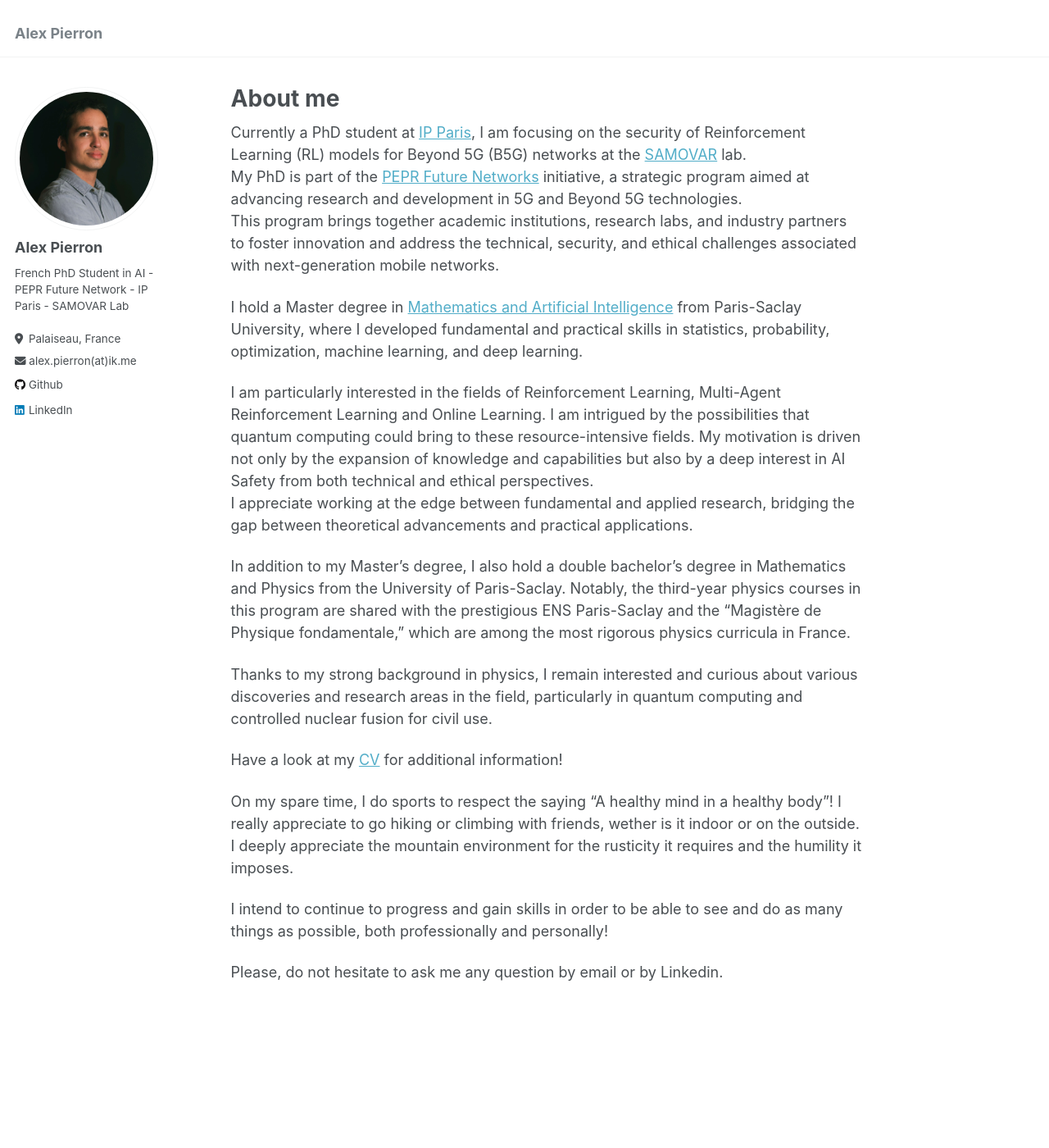
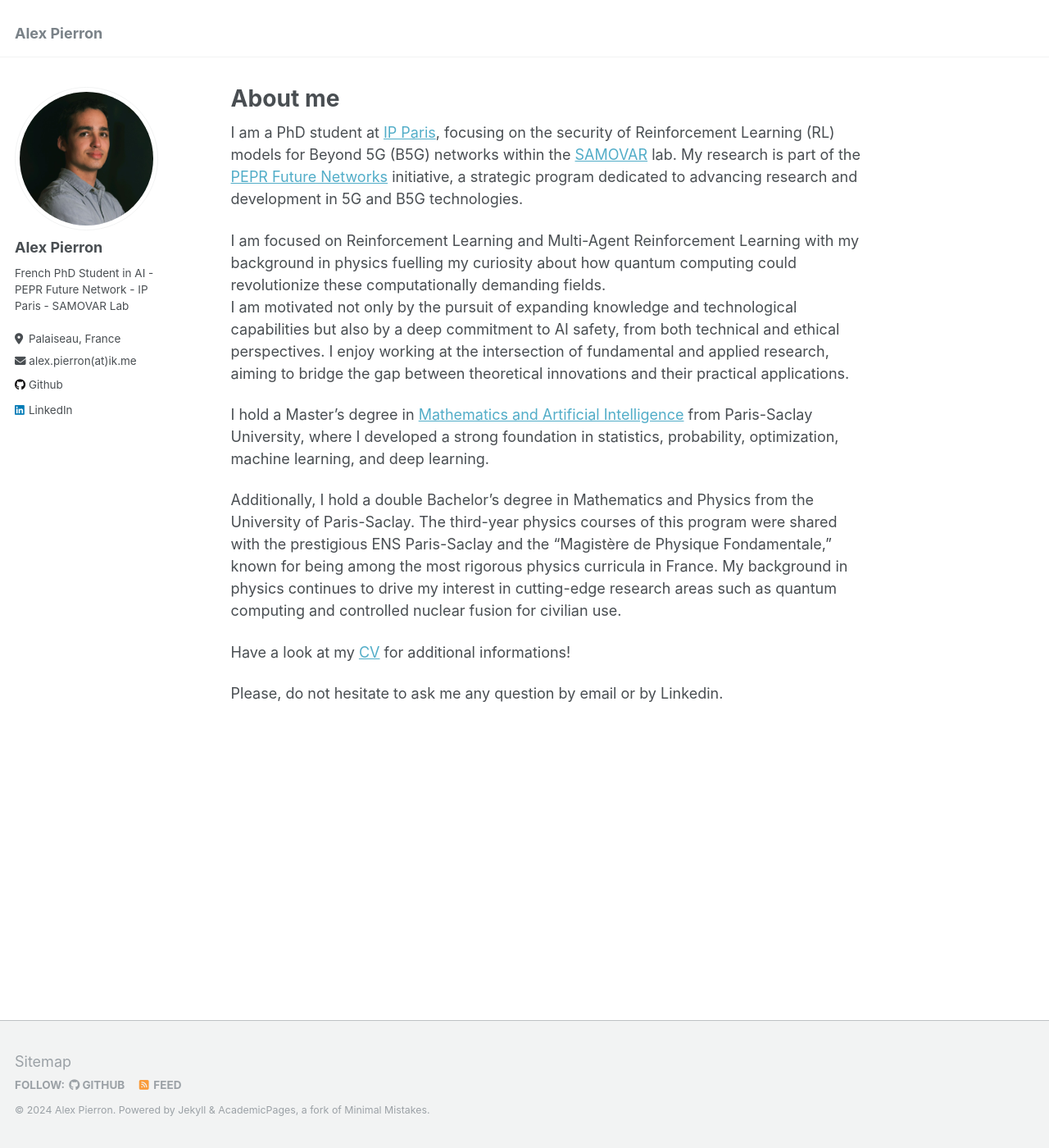
Before and after one commit to alex-pierron/alex-pierron.github.io, a Jekyll site: the page built from _pages/about.md, in a window 1280 px wide and 1400 px high. Shown: the whole window at 82% size. Built offline with Jekyll 4.4.1, drawn with Linux system fonts in a browser that asks for light colours.

Commit message:
Update about.md: Refine educational background and research focus

```diff
--- a/_pages/about.md
+++ b/_pages/about.md
@@ -8,25 +8,16 @@ redirect_from:
   - /about.html
 ---
 
-Currently a PhD student at [IP Paris](https://www.ip-paris.fr/en), I am focusing on the security of Reinforcement Learning (RL) models for Beyond 5G (B5G) networks at the [SAMOVAR](https://samovar.telecom-sudparis.eu/index.php/en/accueil-2/) lab.
-My PhD is part of the [PEPR Future Networks](https://pepr-futurenetworks.fr/en/the-pepr/) initiative, a strategic program aimed at advancing research and development in 5G and Beyond 5G technologies.
-This program brings together academic institutions, research labs, and industry partners to foster innovation and address the technical, security, and ethical challenges associated with next-generation mobile networks.
+I am a PhD student at [IP Paris](https://www.ip-paris.fr/en), focusing on the security of Reinforcement Learning (RL) models for Beyond 5G (B5G) networks within the [SAMOVAR](https://samovar.telecom-sudparis.eu/index.php/en/accueil-2/) lab. My research is part of the [PEPR Future Networks](https://pepr-futurenetworks.fr/en/the-pepr/) initiative, a strategic program dedicated to advancing research and development in 5G and B5G technologies.
 
-I hold a Master degree in [Mathematics and Artificial Intelligence](https://www.imo.universite-paris-saclay.fr/fr/etudiants/masters/mathematiques-et-applications/m2/m2-mathematique-et-intelligence-artificielle/) from Paris-Saclay University, where I developed fundamental and practical skills in statistics, probability, optimization, machine learning, and deep learning.
+I am focused on Reinforcement Learning and Multi-Agent Reinforcement Learning with my background in physics fuelling my curiosity about how quantum computing could revolutionize these computationally demanding fields.
+I am motivated not only by the pursuit of expanding knowledge and technological capabilities but also by a deep commitment to AI safety, from both technical and ethical perspectives. I enjoy working at the intersection of fundamental and applied research, aiming to bridge the gap between theoretical innovations and their practical applications.
 
-I am particularly interested in the fields of Reinforcement Learning, Multi-Agent Reinforcement Learning and Online Learning. I am intrigued by the possibilities that quantum computing could bring to these resource-intensive fields. My motivation is driven not only by the expansion of knowledge and capabilities but also by a deep interest in AI Safety from both technical and ethical perspectives.
-I appreciate working at the edge between fundamental and applied research, bridging the gap between theoretical advancements and practical applications.
+I hold a Master’s degree in [Mathematics and Artificial Intelligence](https://www.imo.universite-paris-saclay.fr/fr/etudiants/masters/mathematiques-et-applications/m2/m2-mathematique-et-intelligence-artificielle/) from Paris-Saclay University, where I developed a strong foundation in statistics, probability, optimization, machine learning, and deep learning.
 
-In addition to my Master's degree, I also hold a double bachelor's degree in Mathematics and Physics from the University of Paris-Saclay. Notably, the third-year physics courses in this program are shared with the prestigious ENS Paris-Saclay and the "Magistère de Physique fondamentale," which are among the most rigorous physics curricula in France.
-
-Thanks to my strong background in physics, I remain interested and curious about various discoveries and research areas in the field, particularly in quantum computing and controlled nuclear fusion for civil use.
-
-Have a look at my [CV](http://alex-pierron.github.io/files/pierron_cv.pdf) for additional information!
-
-On my spare time, I do sports to respect the saying "A healthy mind in a healthy body"! I really appreciate to go hiking or climbing with friends, wether is it indoor or on the outside.
-I deeply appreciate the mountain environment for the rusticity it requires and the humility it imposes.
-
-I intend to continue to progress and gain skills in order to be able to see and do as many things as possible, both professionally and personally!
+Additionally, I hold a double Bachelor’s degree in Mathematics and Physics from the University of Paris-Saclay. The third-year physics courses of this program were shared with the prestigious ENS Paris-Saclay and the "Magistère de Physique Fondamentale," known for being among the most rigorous physics curricula in France. My background in physics continues to drive my interest in cutting-edge research areas such as quantum computing and controlled nuclear fusion for civilian use.
 
 
+Have a look at my [CV](http://alex-pierron.github.io/files/pierron_cv.pdf) for additional informations!
+
 Please, do not hesitate to ask me any question by email or by Linkedin.
```
